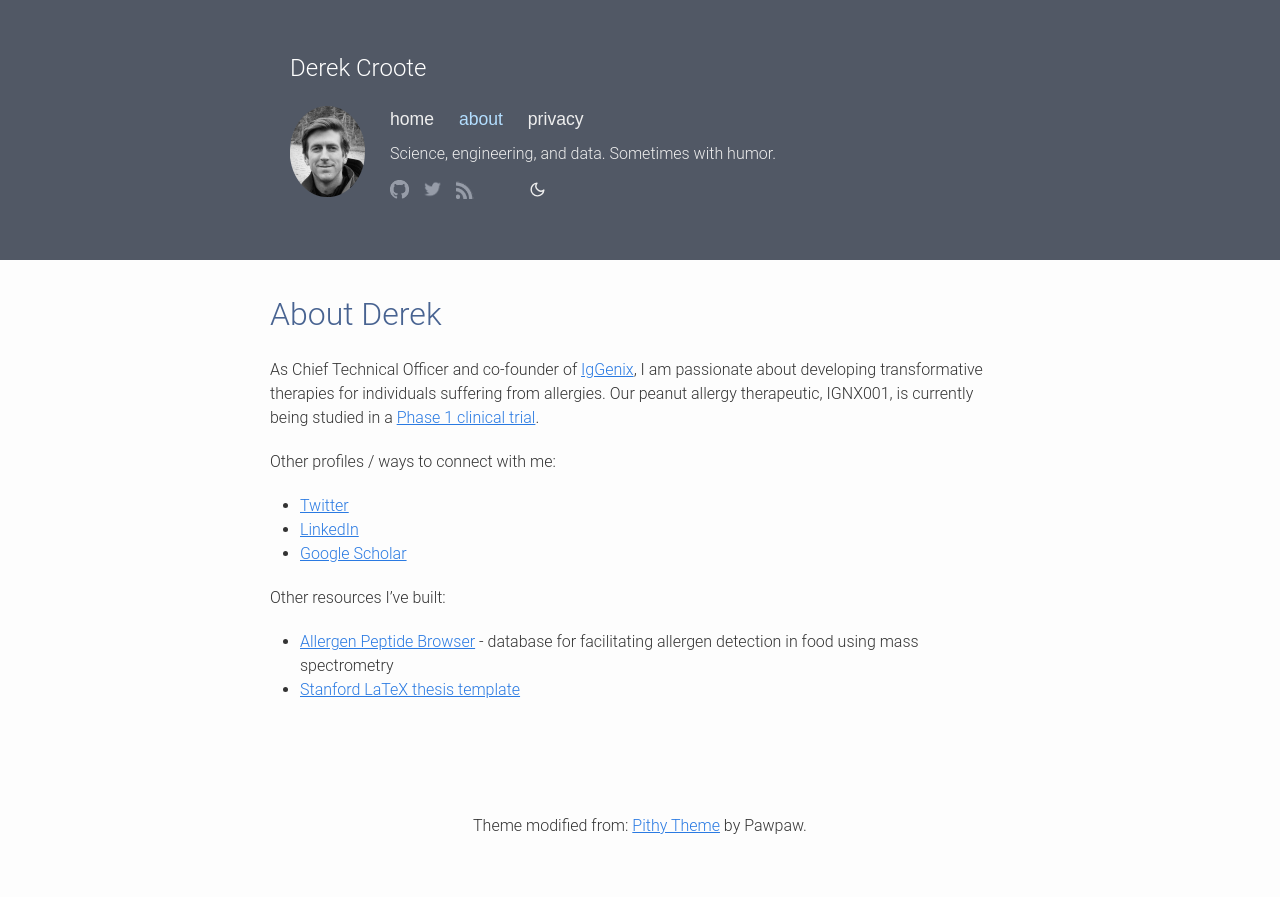
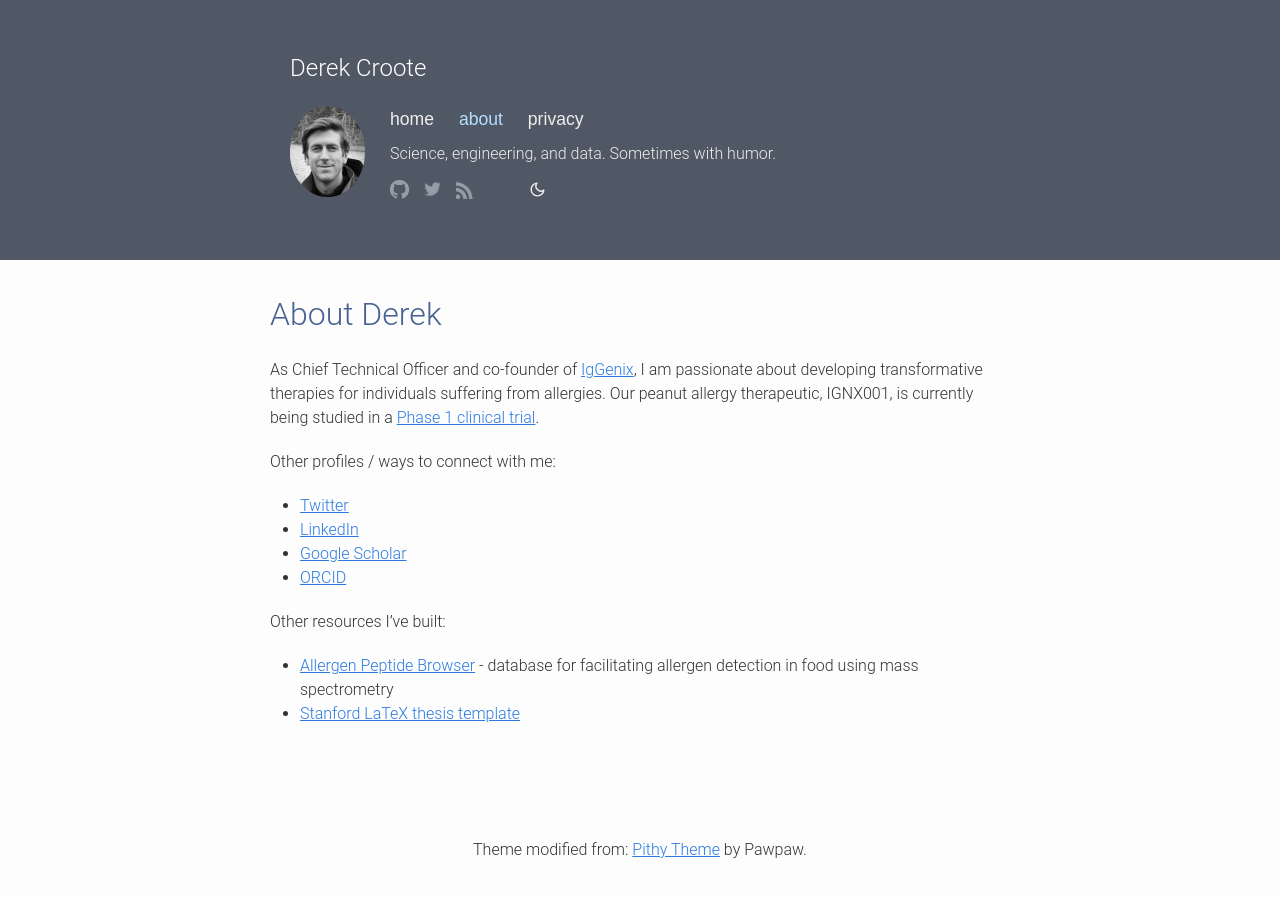
Before and after one commit to dcroote/dcroote.github.io, a Jekyll site: the page built from about.md, in a window 1280 px wide. Shown: the top 897 px of the page. Built offline with Jekyll 4.4.1, drawn with Linux system fonts in a browser that asks for light colours; some web fonts are replaced.

Commit message:
feat: add ORCID to about

```diff
--- a/about.md
+++ b/about.md
@@ -13,6 +13,7 @@
   <li><a href="https://twitter.com/DerekCroote" target="_blank">Twitter</a></li>
   <li><a href="https://www.linkedin.com/in/dcroote" target="_blank">LinkedIn</a></li>
   <li><a href="https://scholar.google.com/citations?user=PevRGmgAAAAJ&hl=en" target="_blank">Google Scholar</a></li>
+  <li><a href="https://orcid.org/0000-0003-4907-1865" target="_blank">ORCID</a></li>
 </ul>
 
 Other resources I've built:
```
